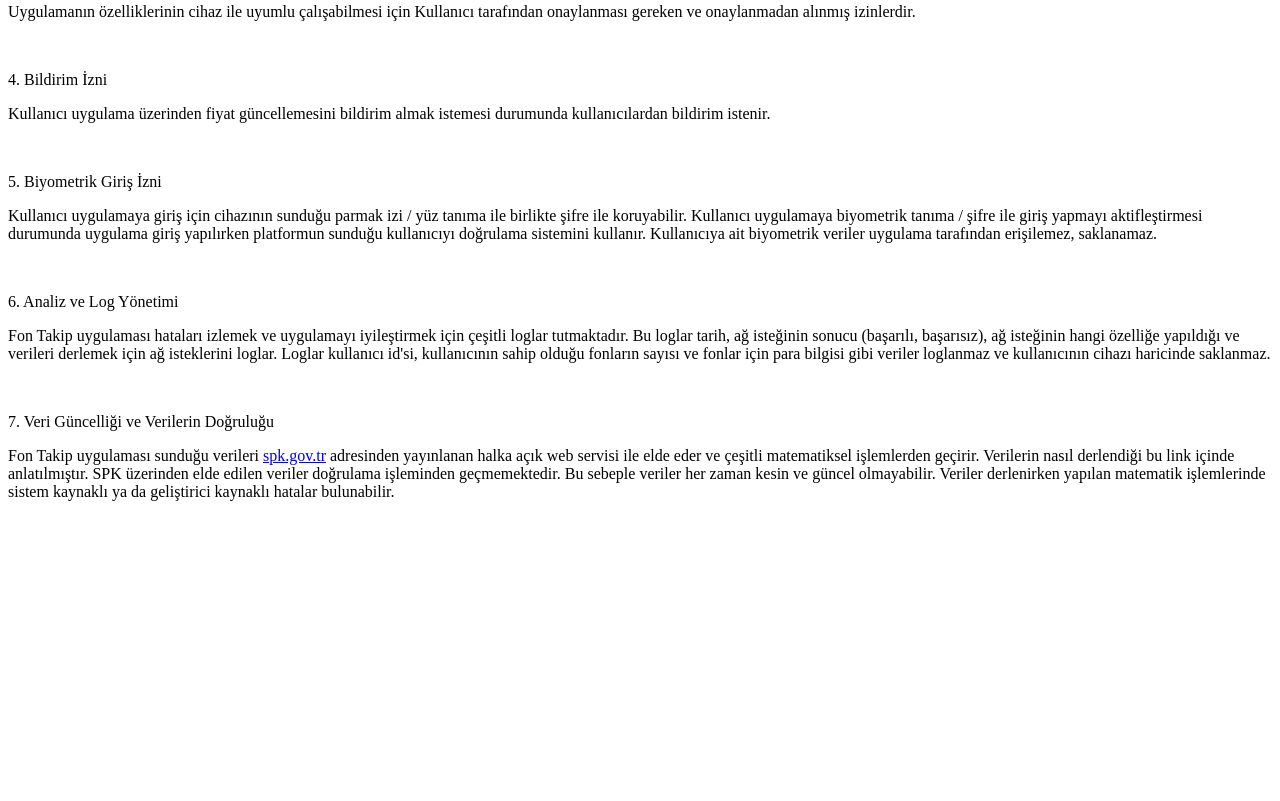
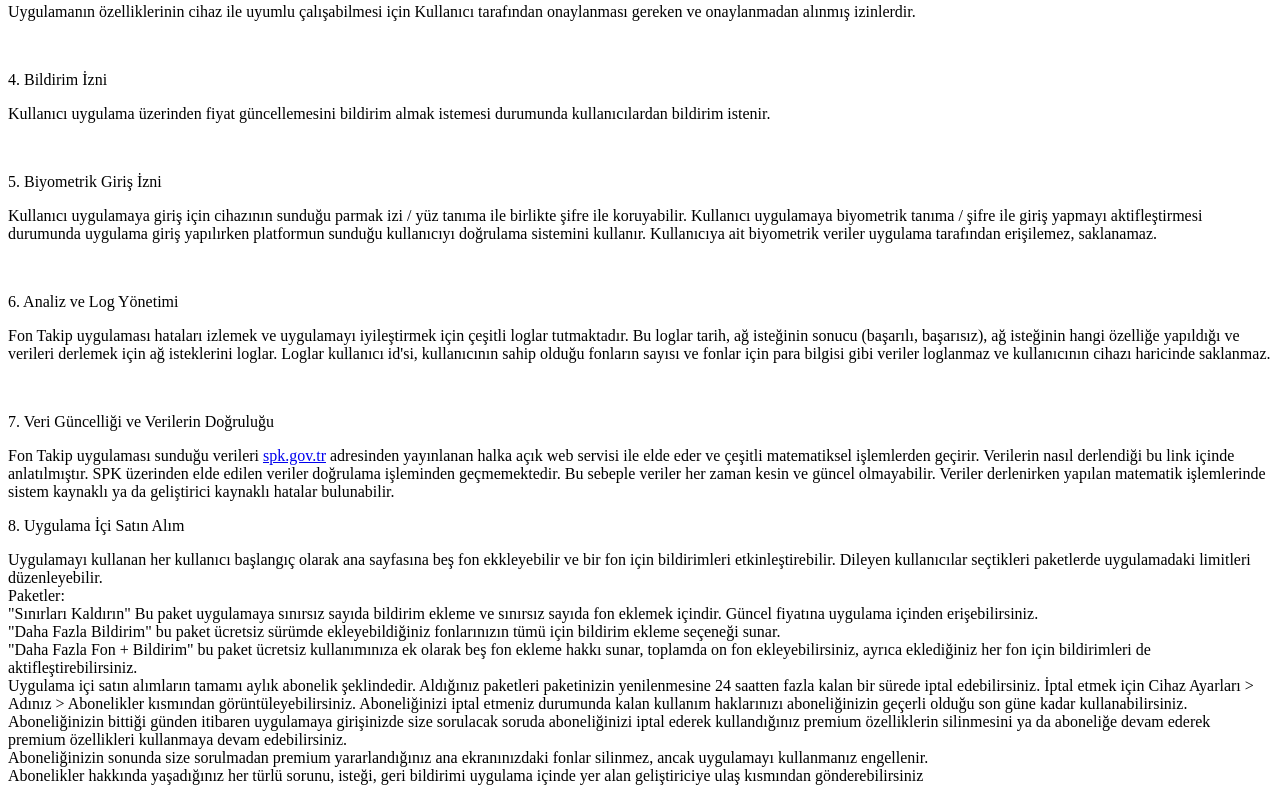
Before and after one commit to yusufozgul/fundAppWebPages, a plain HTML site: page privacy/index.html in a window 1280 px wide. Shown: the part 485-1286 px from the top of the page. Before the commit the page ends 1002 px from the top, so only its background shows below. Drawn offline with Linux system fonts and the light colour scheme.

Commit message:
Add iap texts

```diff
--- a/privacy/index.html
+++ b/privacy/index.html
@@ -23,3 +23,13 @@
 <p>&nbsp;</p>
 <p>7. Veri Güncelliği ve Verilerin Doğruluğu</p>
 <p>Fon Takip uygulaması sunduğu verileri <a href="http://spk.gov.tr">spk.gov.tr</a> adresinden yayınlanan halka açık web servisi ile elde eder ve çeşitli matematiksel işlemlerden geçirir. Verilerin nasıl derlendiği bu link içinde anlatılmıştır. SPK üzerinden elde edilen veriler doğrulama işleminden geçmemektedir. Bu sebeple veriler her zaman kesin ve güncel olmayabilir. Veriler derlenirken yapılan matematik işlemlerinde sistem kaynaklı ya da geliştirici kaynaklı hatalar bulunabilir.</p>
+<p>8. Uygulama İçi Satın Alım</p>
+<p>Uygulamayı kullanan her kullanıcı başlangıç olarak ana sayfasına beş fon ekkleyebilir ve bir fon için bildirimleri etkinleştirebilir. Dileyen kullanıcılar seçtikleri paketlerde uygulamadaki limitleri düzenleyebilir.
+    <br>Paketler:
+    <br>"Sınırları Kaldırın" Bu paket uygulamaya sınırsız sayıda bildirim ekleme ve sınırsız sayıda fon eklemek içindir. Güncel fiyatına uygulama içinden erişebilirsiniz.
+    <br>"Daha Fazla Bildirim" bu paket ücretsiz sürümde ekleyebildiğiniz fonlarınızın tümü için bildirim ekleme seçeneği sunar.
+    <br>"Daha Fazla Fon + Bildirim" bu paket ücretsiz kullanımınıza ek olarak beş fon ekleme hakkı sunar, toplamda on fon ekleyebilirsiniz, ayrıca eklediğiniz her fon için bildirimleri de aktifleştirebilirsiniz.
+    <br>Uygulama içi satın alımların tamamı aylık abonelik şeklindedir. Aldığınız paketleri paketinizin yenilenmesine 24 saatten fazla kalan bir sürede iptal edebilirsiniz. İptal etmek için Cihaz Ayarları > Adınız > Abonelikler kısmından görüntüleyebilirsiniz. Aboneliğinizi iptal etmeniz durumunda kalan kullanım haklarınızı aboneliğinizin geçerli olduğu son güne kadar kullanabilirsiniz.
+    <br>Aboneliğinizin bittiği günden itibaren uygulamaya girişinizde size sorulacak soruda aboneliğinizi iptal ederek kullandığınız premium özelliklerin silinmesini ya da aboneliğe devam ederek premium özellikleri kullanmaya devam edebilirsiniz.
+    <br>Aboneliğinizin sonunda size sorulmadan premium yararlandığınız ana ekranınızdaki fonlar silinmez, ancak uygulamayı kullanmanız engellenir.
+    <br>Abonelikler hakkında yaşadığınız her türlü sorunu, isteği, geri bildirimi uygulama içinde yer alan geliştiriciye ulaş kısmından gönderebilirsiniz</p>
```
